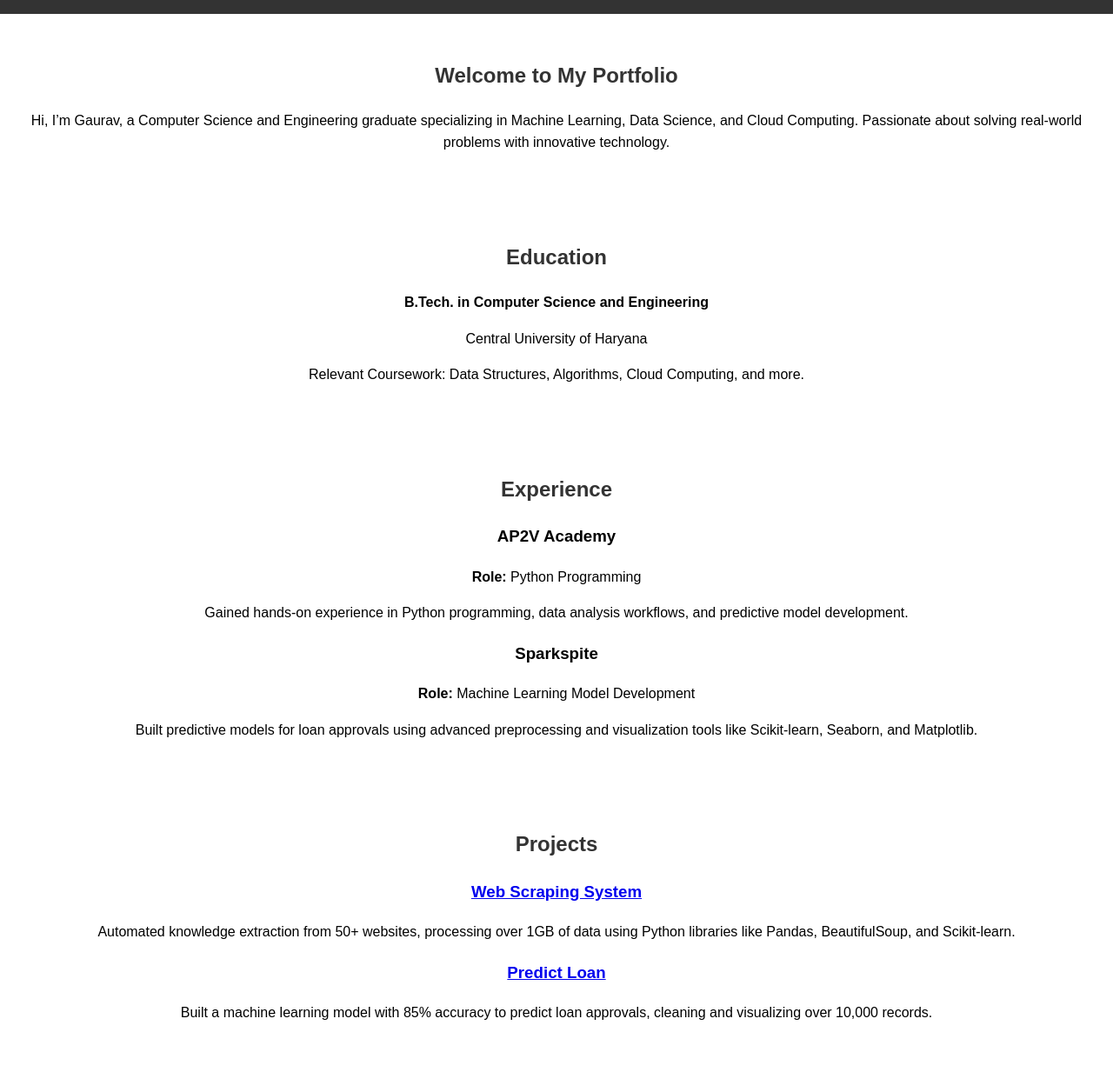
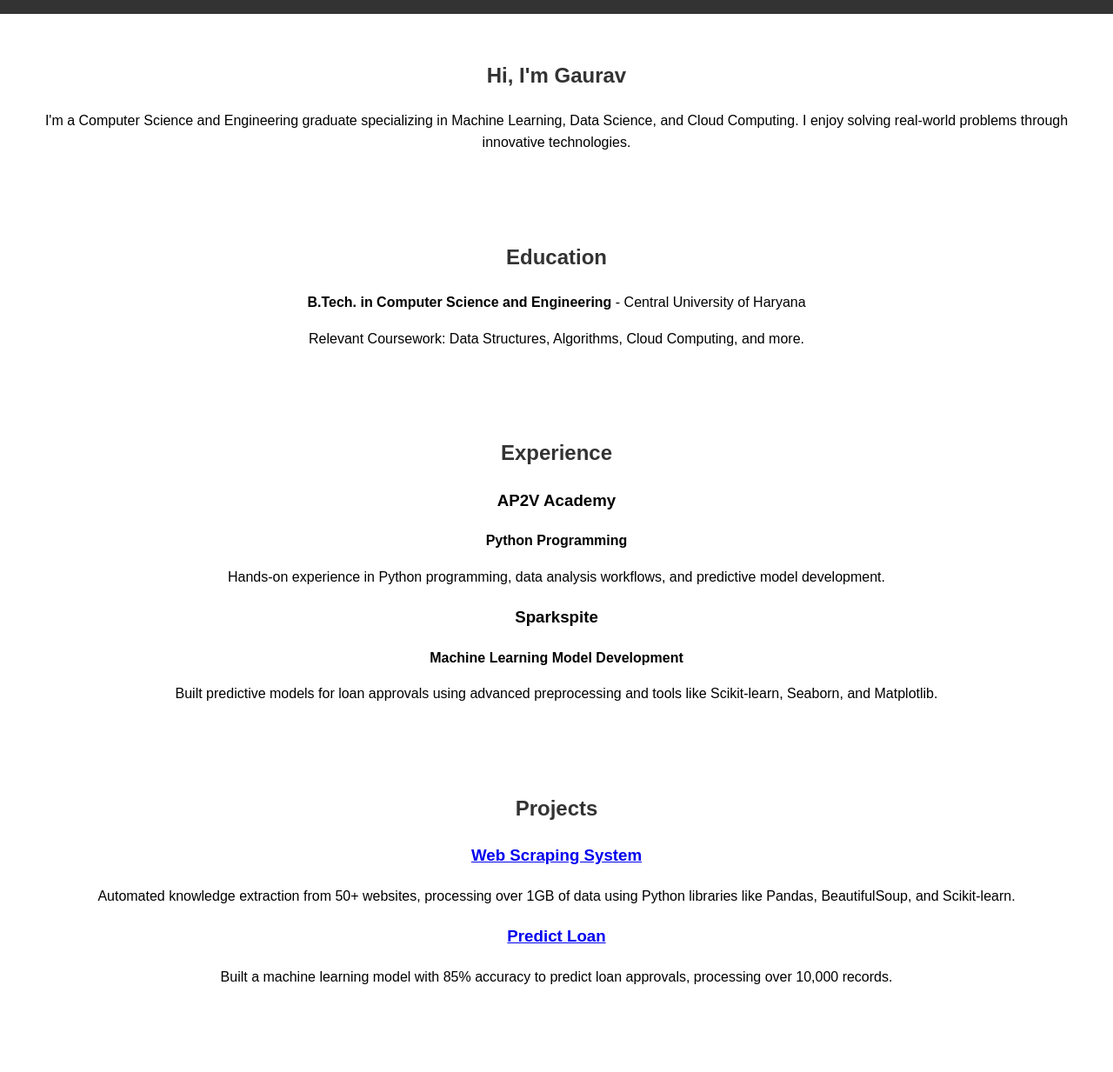
Before and after one commit to gauravlamba248/gauravlamba248.github.io, a plain HTML site: page index.html in a window 1280 px wide. Shown: the part 74-1307 px from the top of the page at 87% size. Drawn offline with Linux system fonts and the light colour scheme.

Commit message:
Update index.html

```diff
--- a/index.html
+++ b/index.html
@@ -9,7 +9,7 @@
 <body>
     <header>
         <nav>
-            <div class="logo">Gaurav's Portfolio</div>
+            <div class="logo">Gaurav</div>
             <ul class="nav-links">
                 <li><a href="#about">About</a></li>
                 <li><a href="#education">Education</a></li>
@@ -20,66 +20,66 @@
             </ul>
         </nav>
     </header>
+
+    <main>
         <section id="about" class="section">
-        <h1>Welcome to My Portfolio</h1>
-        <p>
-            Hi, I’m Gaurav, a Computer Science and Engineering graduate specializing in Machine Learning,
-            Data Science, and Cloud Computing. Passionate about solving real-world problems with innovative technology.
-        </p>
+            <div class="container">
+                <h1>Hi, I'm Gaurav</h1>
+                <p>I'm a Computer Science and Engineering graduate specializing in Machine Learning, Data Science, and Cloud Computing. I enjoy solving real-world problems through innovative technologies.</p>
+            </div>
         </section>
 
         <section id="education" class="section">
+            <div class="container">
                 <h2>Education</h2>
-        <p><strong>B.Tech. in Computer Science and Engineering</strong></p>
-        <p>Central University of Haryana</p>
+                <p><strong>B.Tech. in Computer Science and Engineering</strong> - Central University of Haryana</p>
                 <p>Relevant Coursework: Data Structures, Algorithms, Cloud Computing, and more.</p>
+            </div>
         </section>
 
         <section id="experience" class="section">
+            <div class="container">
                 <h2>Experience</h2>
                 <div class="experience-item">
                     <h3>AP2V Academy</h3>
-            <p><strong>Role:</strong> Python Programming</p>
-            <p>Gained hands-on experience in Python programming, data analysis workflows, and predictive model development.</p>
+                    <p><strong>Python Programming</strong></p>
+                    <p>Hands-on experience in Python programming, data analysis workflows, and predictive model development.</p>
                 </div>
                 <div class="experience-item">
                     <h3>Sparkspite</h3>
-            <p><strong>Role:</strong> Machine Learning Model Development</p>
-            <p>
-                Built predictive models for loan approvals using advanced preprocessing and visualization tools
-                like Scikit-learn, Seaborn, and Matplotlib.
-            </p>
+                    <p><strong>Machine Learning Model Development</strong></p>
+                    <p>Built predictive models for loan approvals using advanced preprocessing and tools like Scikit-learn, Seaborn, and Matplotlib.</p>
+                </div>
             </div>
         </section>
 
         <section id="projects" class="section">
+            <div class="container">
                 <h2>Projects</h2>
                 <div class="project-item">
                     <h3><a href="https://github.com/gauravlamba248/AI-KnowledgeNet" target="_blank">Web Scraping System</a></h3>
-            <p>
-                Automated knowledge extraction from 50+ websites, processing over 1GB of data using Python libraries
-                like Pandas, BeautifulSoup, and Scikit-learn.
-            </p>
+                    <p>Automated knowledge extraction from 50+ websites, processing over 1GB of data using Python libraries like Pandas, BeautifulSoup, and Scikit-learn.</p>
                 </div>
                 <div class="project-item">
                     <h3><a href="https://github.com/gauravlamba248/Predict-Loan" target="_blank">Predict Loan</a></h3>
-            <p>
-                Built a machine learning model with 85% accuracy to predict loan approvals, cleaning and visualizing
-                over 10,000 records.
-            </p>
+                    <p>Built a machine learning model with 85% accuracy to predict loan approvals, processing over 10,000 records.</p>
+                </div>
             </div>
         </section>
 
         <section id="skills" class="section">
+            <div class="container">
                 <h2>Technical Skills</h2>
                 <ul>
                     <li>Programming Languages: Python, C/C++, SQL</li>
                     <li>Technologies: MySQL, DBMS, Power BI, Cloud Computing</li>
                     <li>Tools: Jupyter Notebooks, Visual Studio Code, GitHub</li>
                 </ul>
+            </div>
         </section>
 
         <section id="contact" class="section">
+            <div class="container">
                 <h2>Contact Me</h2>
                 <form id="contact-form">
                     <input type="text" placeholder="Your Name" required>
@@ -87,7 +87,9 @@
                     <textarea placeholder="Your Message" rows="5" required></textarea>
                     <button type="submit">Send Message</button>
                 </form>
+            </div>
         </section>
+    </main>
 
     <footer>
         <p>Connect with me:
```
Lines whose indentation alone changed are shown as unchanged.
